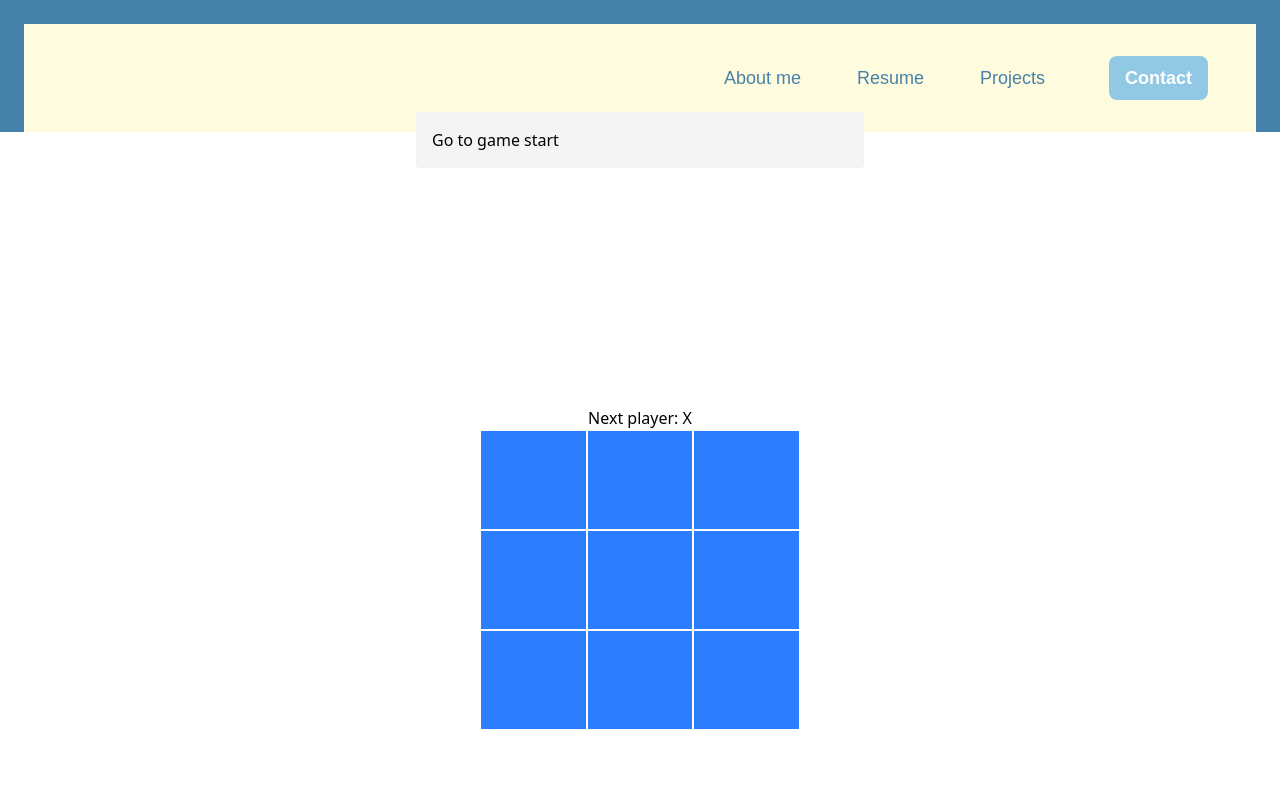
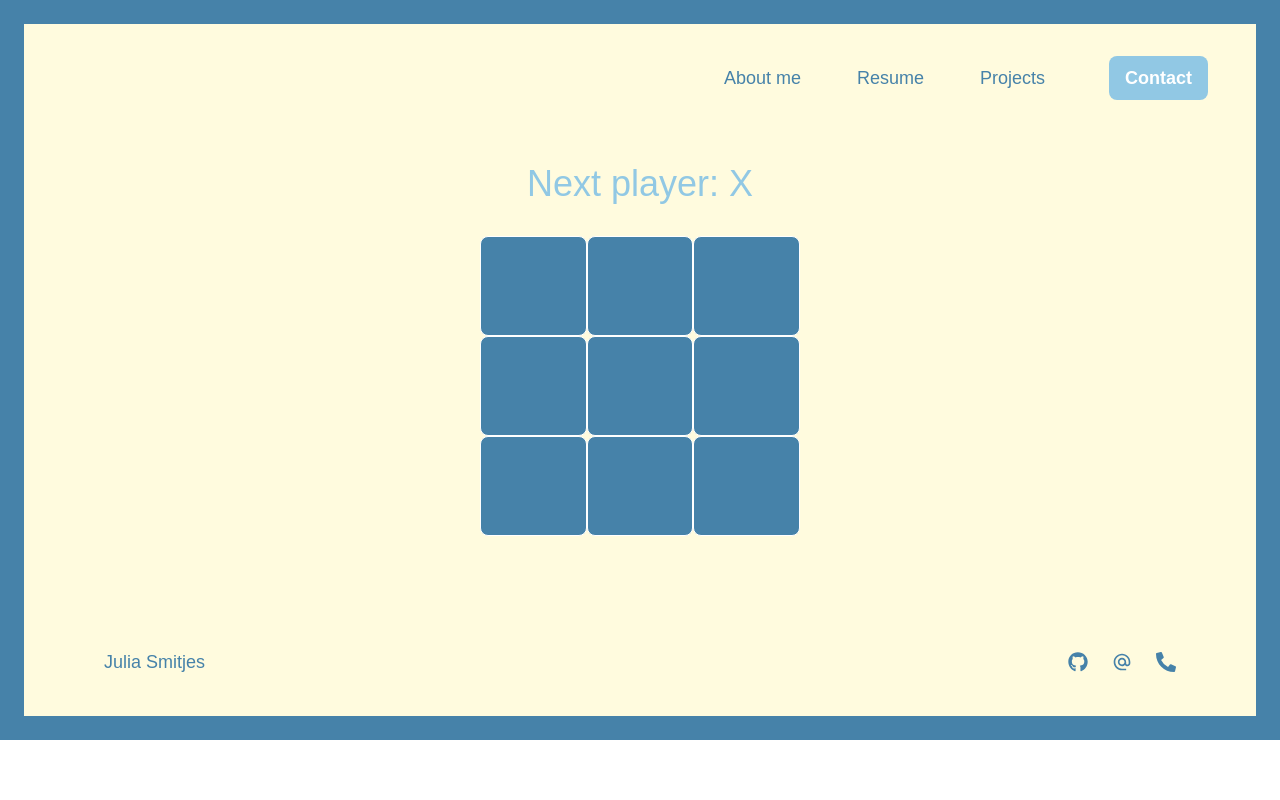
Before and after one commit to Juliasmitjes/0-portfolio, a React (Vite) app: page /Tictactoe in a window 1280 px wide. Shown: the top 800 px of the page. Built offline with nearby package versions, Linux system fonts and the light colour scheme; a web font is replaced by a local one.

Commit message:
design tictactoe

```diff
--- a/src/components/games/tictactoe/Tictactoe.jsx
+++ b/src/components/games/tictactoe/Tictactoe.jsx
@@ -2,7 +2,7 @@ import { useState } from 'react';
 
 function Square({ value, onSquareClick }) {
   return (
-    <button className="border border-solid p-6 bg-blue-500 text-white" onClick={onSquareClick}>
+    <button className="border border-solid p-6 rounded-lg bg-myDark text-white" onClick={onSquareClick}>
       {value}
     </button>
   );
@@ -32,8 +32,8 @@ function Board({ xIsNext, squares, onPlay }) {
 
   return (
     <>
-     <div className="h-screen flex items-center justify-center flex-col">
-       <div className="status">{status}</div>
+     <div className="my-8 flex items-center justify-center flex-col">
+       <div className="pb-8">{status}</div>
       <div className="grid grid-cols-3 w-xs h-[100px]">
         <Square value={squares[0]} onSquareClick={() => handleClick(0)} />
         <Square value={squares[1]} onSquareClick={() => handleClick(1)} />
@@ -67,34 +67,16 @@ const Tictactoe = () => {
     setCurrentMove(nextHistory.length - 1);
   }
 
-  function jumpTo(nextMove) {
-    setCurrentMove(nextMove);
-  }
 
-  const moves = history.map((squares, move) => {
-    let description;
-    if (move > 0) {
-      description = 'Go to move #' + move;
-    } else {
-      description = 'Go to game start';
-    }
-    return (
-      <li key={move}>
-        <button onClick={() => jumpTo(move)}>{description}</button>
-      </li>
-    );
-  });
 
   return (
-     <div className="h-screen flex items-center justify-center flex-col">
-    <div className="game-info mt-4 p-4 bg-gray-100 rounded w-full max-w-md">
-      <ol>{moves}</ol>
-    </div>
-    <div className="game-board">
+    <div className="bg-myDark">
+      <div className="bg-myWarm mx-6 flex items-center justify-center flex-col">
+    <div className="text-4xl font-myHeader text-myBlue">
       <Board xIsNext={xIsNext} squares={currentSquares} onPlay={handlePlay} />
     </div>
   </div>
-
+</div>
   );
 }
 
```
